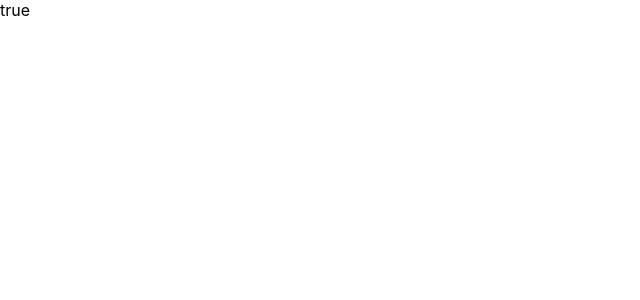
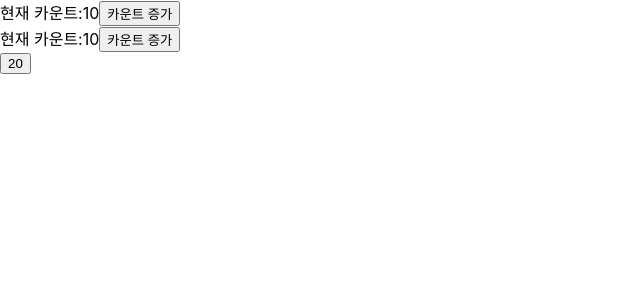
Before and after one commit to HyecheonLee/do-it-react, a React (Create React App) app: page / in a window 1280 px wide. Shown: the top 300 px of the page, without its empty margins (0-640 px from the left). Built offline with nearby package versions, Linux system fonts and the light colour scheme.

Commit message:
Counter NewCounter
  useEffect(() => {
    setCount(props.count);
  }, [props.count]);

```diff
--- /dev/null
+++ b/src/03/Counter.js
@@ -0,0 +1,21 @@
+import React, {useState} from 'react';
+import PropTypes from 'prop-types';
+
+const Counter = (props) => {
+  const [count, setCount] = useState(props.count);
+
+  const increaseCount = () => {
+    setCount(count + 1);
+  }
+
+  return (
+      <div>
+        현재 카운트:{count}
+        <button onClick={increaseCount}>카운트 증가</button>
+      </div>
+  );
+};
+Counter.propTypes = {
+  count: PropTypes.number
+}
+export default Counter;
--- /dev/null
+++ b/src/03/NewCounter.js
@@ -0,0 +1,24 @@
+import React, {useEffect, useState} from 'react';
+import PropTypes from 'prop-types';
+
+const NewCounter = (props) => {
+  const [count, setCount] = useState(props.count);
+
+  useEffect(() => {
+    setCount(props.count);
+  }, [props.count]);
+
+  const increaseCount = () => {
+    setCount(count + 1);
+  }
+  return (
+      <div>
+        현재 카운트:{count}
+        <button onClick={increaseCount}>카운트 증가</button>
+      </div>
+  );
+};
+NewCounter.propTypes = {
+  count: PropTypes.number
+}
+export default NewCounter;
--- a/src/App.js
+++ b/src/App.js
@@ -1,13 +1,20 @@
 import './App.css';
-import React from "react";
-import ForceUpdateExample from "./03/ForceUpdateExample";
-import LifecycleExample from "./03/LifecycleExample";
+import React, {useState} from "react";
+import Counter from "./03/Counter";
+import NewCounter from "./03/NewCounter";
 
 function App() {
-
+  const [count, setCount] = useState(10);
+  const resetCount = () => {
+    setCount(count + 10);
+  }
   return (
       <div>
-        <LifecycleExample/>
+        <Counter count={count}/>
+        <NewCounter count={count}/>
+        <button onClick={resetCount}>
+          {count + 10}
+        </button>
       </div>
   );
 }
```
